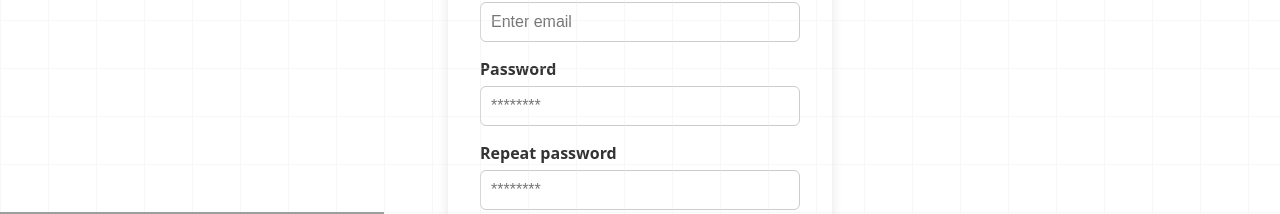
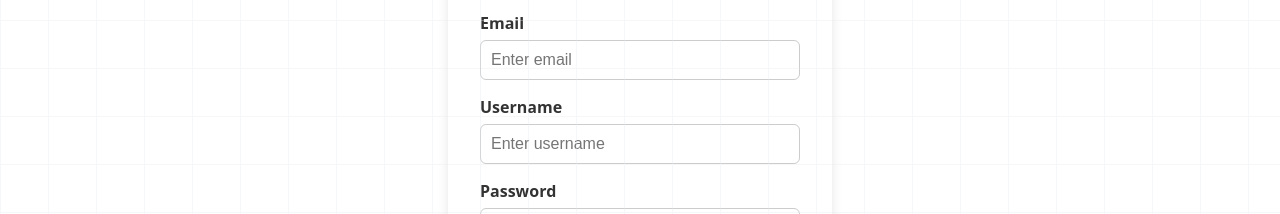
Before and after one commit to stefanpopovic01/project-management, a React (Vite) app in the folder frontend/: page /register in a window 1280 px wide. Shown: the part 460-674 px from the top of the page. Built offline with nearby package versions, Linux system fonts and the light colour scheme; grey boxes are pictures that could not be loaded.

Commit message:
feat(pages) implement Register login and add username field

```diff
--- a/frontend/src/pages/Register/Register.css
+++ b/frontend/src/pages/Register/Register.css
@@ -1,6 +1,6 @@
 .register-container {
   display: flex; justify-content: center; align-items: center;
-  height: 120vh;
+  height: 140vh;
   position: relative;
 }
 
--- a/frontend/src/pages/Register/Register.jsx
+++ b/frontend/src/pages/Register/Register.jsx
@@ -10,6 +10,7 @@ function Register() {
 
   const [firstName, setFirstName] = useState("");
   const [lastName, setLastName] = useState("");
+  const [username, setUsername] = useState("");
   const [email, setEmail] = useState("");
   const [password, setPassword] = useState("");
   const [password1, setPassword1] = useState("");
@@ -28,7 +29,7 @@ function Register() {
     }
 
     try {
-      const res = await register({ email, password, firstName, lastName });
+      const res = await register({ email, password, first_name: firstName, last_name: lastName, username });
 
       setSuccess(true);
       setError("");
@@ -60,6 +61,9 @@ function Register() {
         <label>Email</label>
         <input type="email" placeholder="Enter email" required value={email} onChange={(e) => setEmail(e.target.value)}/>
 
+        <label>Username</label>
+        <input type="text" placeholder="Enter username" required value={username} onChange={(e) => setUsername(e.target.value)}/>
+
         <label>Password</label>
         <input type="password" placeholder="********" required value={password} onChange={(e) => setPassword(e.target.value)}/>
 
```
